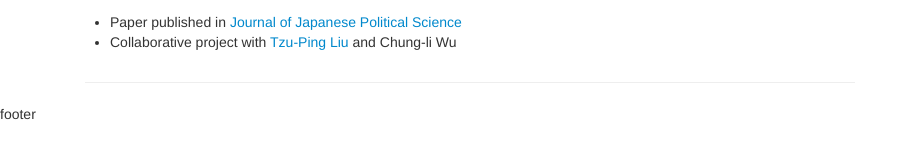
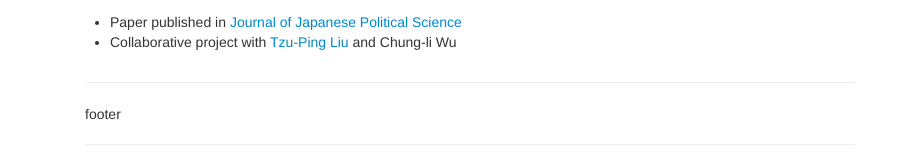
Before and after one commit to tedhchen/tedhchen.github.io, a Jekyll site: the page built from pages/research.md, in a window 1280 px wide. Shown: the part 1658-1821 px from the top of the page, without its empty margins (0-918 px from the left). Built offline with Jekyll 4.4.1, drawn with Linux system fonts in a browser that asks for light colours; before the commit the page ends 1782 px from its top, so only the background shows below that.

```diff
--- a/_includes/themes/twitter/default.html
+++ b/_includes/themes/twitter/default.html
@@ -63,7 +63,17 @@
 
 
 <div class="foot">
-  footer
+  <div class="container">
+	<div class="span8">
+
+      <div class="content">
+        footer
+      </div>
+
+      <hr>
+
+    </div>
+	</div>
 </div>
 
 </html>
```
